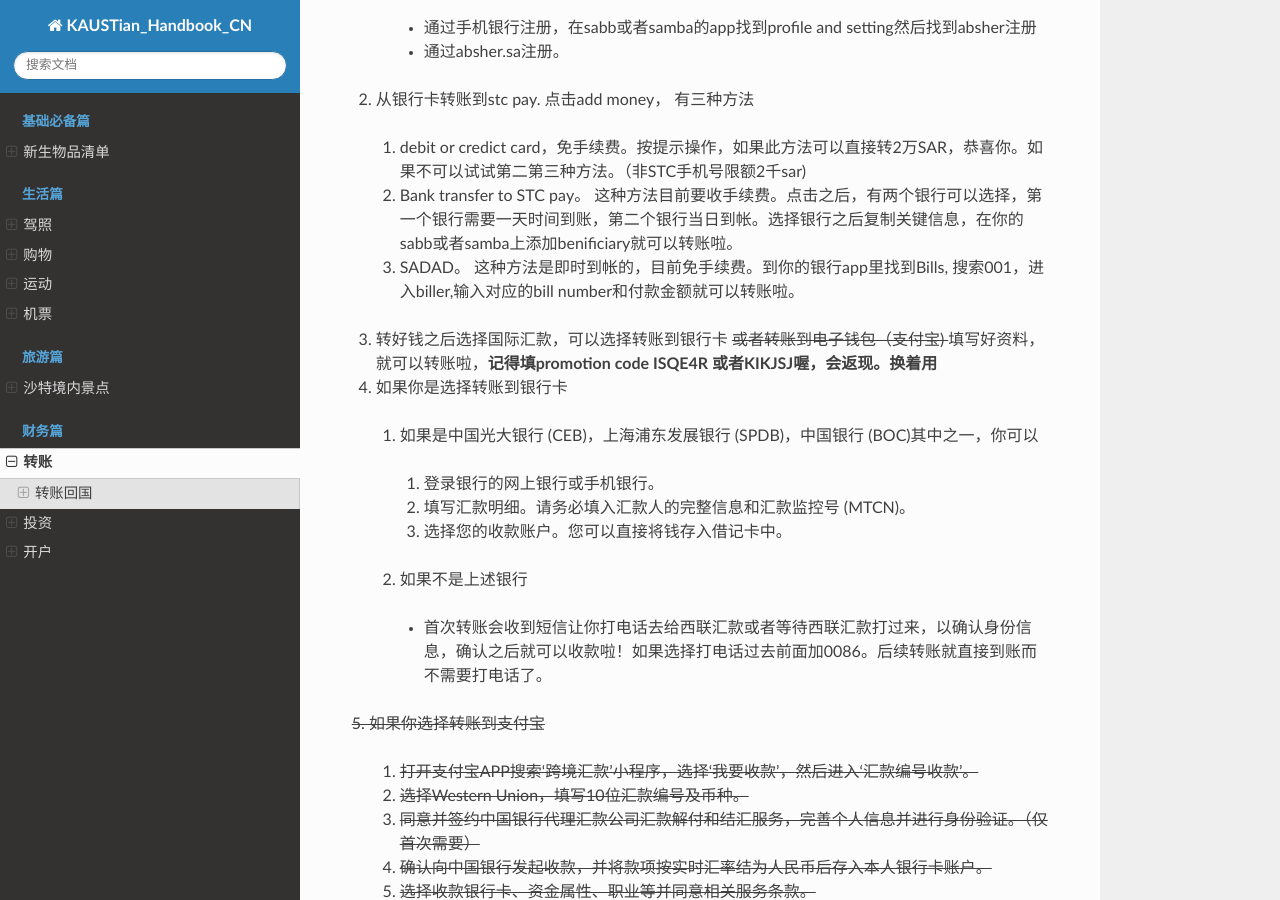
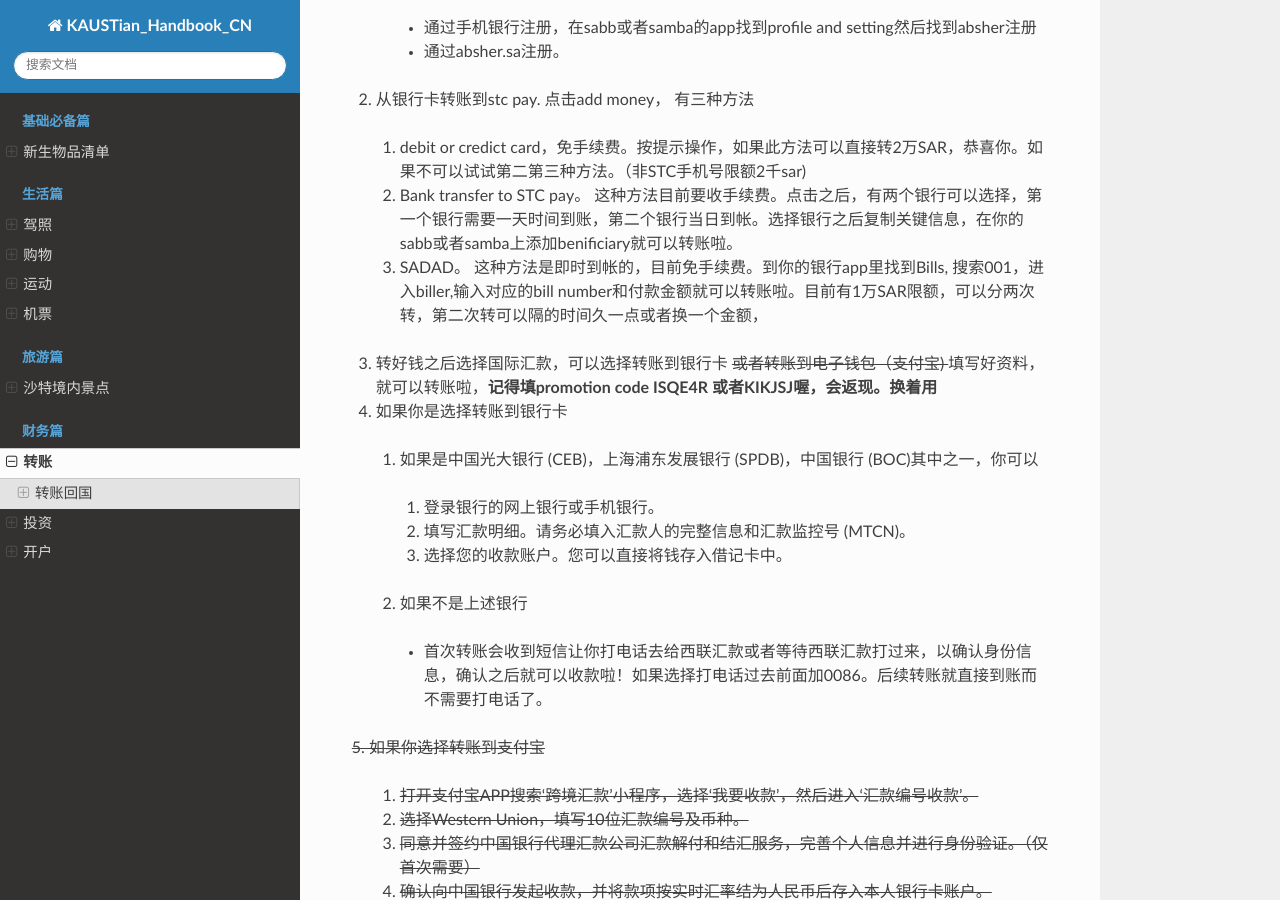
Before and after one commit to guochengqian/KAUSTian_Handbook_CN, a Sphinx documentation site: the page built from docs/content/finance/transfer.rst, in a window 1280 px wide and 900 px high, scrolled down 893 px. Built offline with Sphinx 7.4.7 and the Read the Docs theme 2.0.0, drawn with Linux system fonts in a browser that asks for light colours; pages that are not in the unit, such as notebooks, are missing from menus.

Commit message:
Add more details of SADAD Bills

```diff
--- a/docs/content/finance/transfer.rst
+++ b/docs/content/finance/transfer.rst
@@ -48,7 +48,7 @@
 
   1. debit or credict card，免手续费。按提示操作，如果此方法可以直接转2万SAR，恭喜你。如果不可以试试第二第三种方法。（非STC手机号限额2千sar)
   2. Bank transfer to STC pay。 这种方法目前要收手续费。点击之后，有两个银行可以选择，第一个银行需要一天时间到账，第二个银行当日到帐。选择银行之后复制关键信息，在你的sabb或者samba上添加benificiary就可以转账啦。
-  3. SADAD。 这种方法是即时到帐的，目前免手续费。到你的银行app里找到Bills, 搜索001，进入biller,输入对应的bill number和付款金额就可以转账啦。
+  3. SADAD。 这种方法是即时到帐的，目前免手续费。到你的银行app里找到Bills, 搜索001，进入biller,输入对应的bill number和付款金额就可以转账啦。目前有1万SAR限额，可以分两次转，第二次转可以隔的时间久一点或者换一个金额，
 
 
 
```
